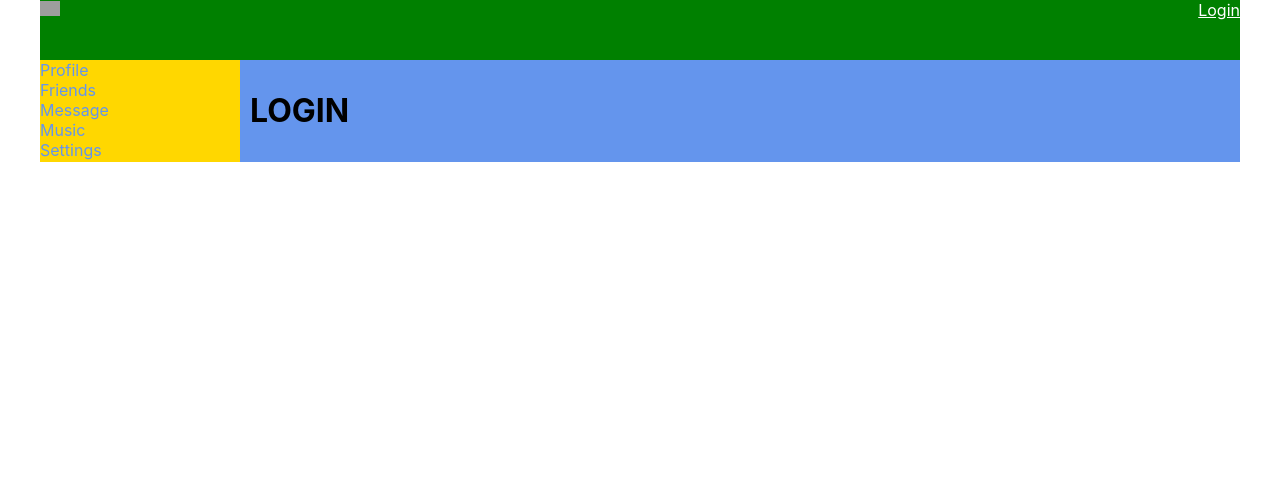
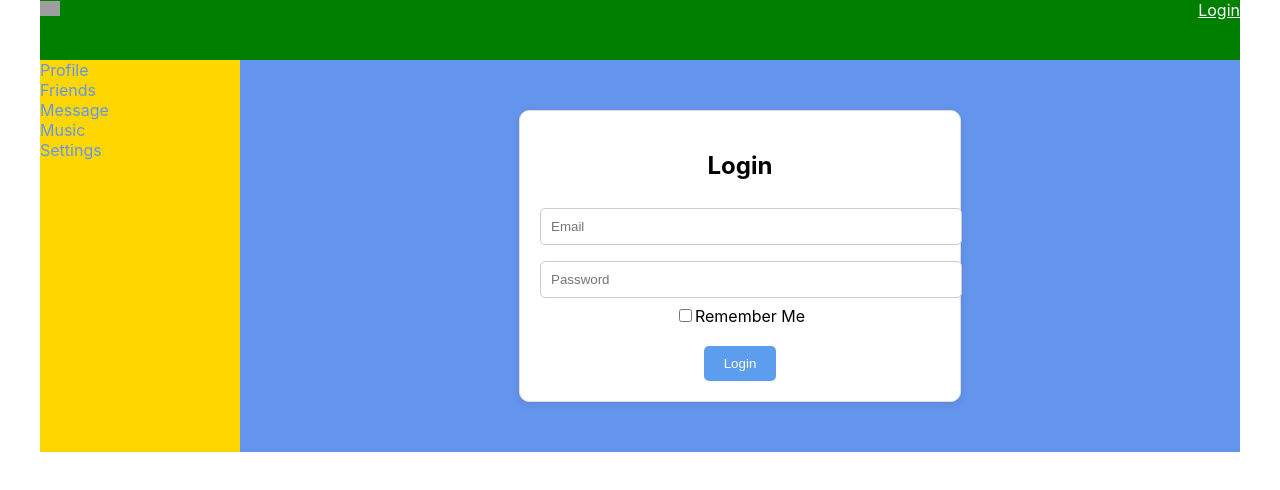
Before and after one commit to SlavaSlav4ik/SociaMedia, a React (Create React App) app: page /login in a window 1280 px wide. Shown: the top 490 px of the page. Built offline with nearby package versions, Linux system fonts and the light colour scheme; no server answers; grey boxes are pictures that could not be loaded.

Commit message:
feat: LoginForm V1.0

```diff
--- a/package.json
+++ b/package.json
@@ -8,6 +8,7 @@
     "@testing-library/react": "^16.2.0",
     "@testing-library/user-event": "^13.5.0",
     "axios": "^1.8.4",
+    "formik": "^2.4.6",
     "react": "^19.0.0",
     "react-dom": "^19.0.0",
     "react-redux": "^9.2.0",
@@ -15,7 +16,8 @@
     "react-scripts": "^5.0.1",
     "redux": "^5.0.1",
     "redux-thunk": "^3.1.0",
-    "web-vitals": "^2.1.4"
+    "web-vitals": "^2.1.4",
+    "yup": "^1.6.1"
   },
   "scripts": {
     "start": "react-scripts start",
--- a/src/App.js
+++ b/src/App.js
@@ -8,6 +8,7 @@ import UsersContainer from "./Components/Users/UsersContainer";
 import ProfileContainer from "./Components/Profiile/ProfileContainer";
 import HeaderContainer from "./Components/Header/HeaderContainer";
 import LoginPage from "./Components/Login/Login";
+import Login from "./Components/Login/Login";
 
 function App() {
     return (
@@ -21,7 +22,8 @@ function App() {
                         <Route path="/profile" element={<ProfileContainer isMain={true} />} />
                         <Route path="/profile/:userId" element={<ProfileContainer />} />
                         <Route path="/users" element={<UsersContainer />} />
-                        <Route path="/login" element={<LoginPage />} />
+                        <Route path="/login" element={<Login />} />
+
 
                     </Routes>
                 </div>
--- a/src/Components/API/API.js
+++ b/src/Components/API/API.js
@@ -50,10 +50,16 @@ export const profileAPI = {
     }
 }
 
+// src/components/API/API.js
+
 export const authAPI = {
-    me () {
-        return         instance.get(`auth/me`, )
-
+    me() {
+        return instance.get(`auth/me`);
+    },
+    login(email, password, rememberMe = false) {
+        return instance.post('auth/login', { email, password, rememberMe });
+    },
+    logout() {
+        return instance.delete('auth/login');
     }
-
-}
+};
--- a/src/Components/Header/HeaderContainer.jsx
+++ b/src/Components/Header/HeaderContainer.jsx
@@ -1,12 +1,14 @@
+
 import React from "react";
 import Header from "./Header";
-import axios from "axios";
 import { connect } from "react-redux";
-import {getAuthReducerData, } from "../../redux/auth-reducer";
+import { login, logout } from "../../redux/auth-reducer";
 
 class HeaderContainer extends React.Component {
     componentDidMount() {
-        this.props.getAuthReducerData ()
+        // Вызываем login или me, если нужно получить данные после загрузки
+        // Обычно авторизация происходит на входе в систему, так что вызывать login будет не нужно.
+        this.props.login("test@example.com", "password", true);  // Заменить на правильный процесс авторизации
     }
 
     render() {
@@ -19,4 +21,4 @@ const mapStateToProps = (state) => ({
     login: state.auth.login,
 });
 
-export default connect(mapStateToProps, { getAuthReducerData })(HeaderContainer);
+export default connect(mapStateToProps, { login, logout })(HeaderContainer);
--- /dev/null
+++ b/src/Components/Login/Login.css
@@ -0,0 +1,41 @@
+/* src/components/Login/Login.css */
+
+.login-form, .logout-section {
+    max-width: 400px;
+    margin: 40px auto;
+    padding: 20px;
+    border: 1px solid #ddd;
+    border-radius: 10px;
+    box-shadow: 0 2px 8px rgba(0, 0, 0, 0.1);
+    background: white;
+    text-align: center;
+}
+
+.login-form h2 {
+    margin-bottom: 20px;
+}
+
+.login-form input[type="email"],
+.login-form input[type="password"] {
+    width: 100%;
+    padding: 10px;
+    margin: 8px 0;
+    border: 1px solid #ccc;
+    border-radius: 5px;
+}
+
+.login-form button,
+.logout-section button {
+    margin-top: 20px;
+    padding: 10px 20px;
+    background-color: #5c9ded;
+    border: none;
+    color: white;
+    border-radius: 5px;
+    cursor: pointer;
+}
+
+.login-form button:hover,
+.logout-section button:hover {
+    background-color: #3a7cd8;
+}
--- a/src/Components/Login/Login.jsx
+++ b/src/Components/Login/Login.jsx
@@ -1,6 +1,59 @@
+
+
 import React from "react";
+import { Formik, Form, Field } from "formik";
+import { connect } from "react-redux";
+import { login, logout } from "../../redux/auth-reducer";
+import "./Login.css";
 
-const Login = (props) => {
-    return <h1>LOGIN</h1>
-}
-export default Login
+const LoginForm = ({ onSubmit }) => {
+    return (
+        <Formik
+            initialValues={{ email: "", password: "", rememberMe: false }}
+            onSubmit={(values, { setSubmitting }) => {
+                onSubmit(values.email, values.password, values.rememberMe);
+                setSubmitting(false);
+            }}
+        >
+            {({ isSubmitting }) => (
+                <Form className="login-form">
+                    <h2>Login</h2>
+                    <div>
+                        <Field type="email" name="email" placeholder="Email" required />
+                    </div>
+                    <div>
+                        <Field type="password" name="password" placeholder="Password" required />
+                    </div>
+                    <div>
+                        <label>
+                            <Field type="checkbox" name="rememberMe" />
+                            Remember Me
+                        </label>
+                    </div>
+                    <button type="submit" disabled={isSubmitting}>
+                        Login
+                    </button>
+                </Form>
+            )}
+        </Formik>
+    );
+};
+
+const Login = ({ isAuth, login, logout }) => {
+    if (isAuth) {
+        return (
+            <div className="logout-section">
+                <h2>Вы вошли как пользователь</h2>
+                <button onClick={logout}>Выйти</button>
+            </div>
+        );
+    }
+
+    return <LoginForm onSubmit={login} />;
+};
+
+const mapStateToProps = (state) => ({
+    isAuth: state.auth.isAuth
+});
+
+export default connect(mapStateToProps, { login, logout })(Login);
--- a/src/redux/auth-reducer.js
+++ b/src/redux/auth-reducer.js
@@ -1,42 +1,48 @@
-import {authAPI} from "../Components/API/API";
 
-const SET_USER_DATA = 'SET_USER_DATA';
+
+    import { authAPI} from "../Components/API/API";
+
+    const SET_USER_DATA = 'auth/SET_USER_DATA';
 
     let initialState = {
         id: null,
         email: null,
         login: null,
-    isFetching: false,
         isAuth: false,
     };
 
-// Редьюсер
-const authReducer = (state = initialState, action) => {
+    export const authReducer = (state = initialState, action) => {
         switch (action.type) {
             case SET_USER_DATA:
                 return {
                     ...state,
                     ...action.payload,
-                isAuth: true
+                    isAuth: action.payload.isAuth
                 };
             default:
                 return state;
         }
     };
 
-// Action Creator
-export const setAuthReducerData = (id, email, login) => ({
+    export const setAuthUserData = (id, email, login, isAuth) => ({
         type: SET_USER_DATA,
-    payload: { id, email, login }
+        payload: { id, email, login, isAuth }
     });
-export const getAuthReducerData = () => (dispatch) => {
-    authAPI.me()
-        .then(response => {
+
+    export const login = (email, password, rememberMe) => async (dispatch) => {
+        const response = await authAPI.login(email, password, rememberMe);
         if (response.data.resultCode === 0) {
-                let { id, login, email } = response.data.data;
-                dispatch (setAuthReducerData(id, email, login));
+            const authData = await authAPI.me();
+            if (authData.data.resultCode === 0) {
+                const { id, email, login } = authData.data.data;
+                dispatch(setAuthUserData(id, email, login, true));
             }
-        })
         }
+    };
 
-export default authReducer;
+    export const logout = () => async (dispatch) => {
+        const response = await authAPI.logout();
+        if (response.data.resultCode === 0) {
+            dispatch(setAuthUserData(null, null, null, false));
+        }
+    };
--- a/src/redux/redux-store.js
+++ b/src/redux/redux-store.js
@@ -4,7 +4,8 @@ import { thunk } from "redux-thunk";
 import profileReducer from "./profile-reducer";
 import dialogsReducer from "./dialog-reducer";
 import usersReducer from "./Users-reducer";
-import authReducer from "./auth-reducer";
+import { authReducer } from "./auth-reducer";
+
 
 let reducers = combineReducers({
     profilePage: profileReducer,
```
Also changed, not shown: src/Components/Login/LoginForm.jsx (added, +63 -0 lines), src/redux/store.js (+13 -0 lines), src/Components/Login/LoginForm.module.css (added), 1 other file (tests, documents, lock files or other folders). Lines whose indentation alone changed are shown as unchanged.
